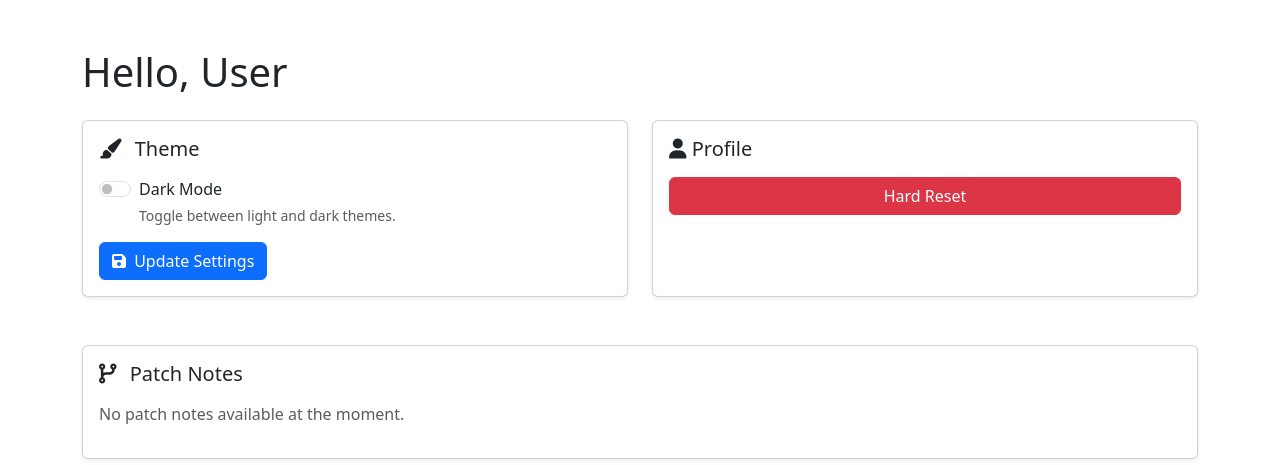
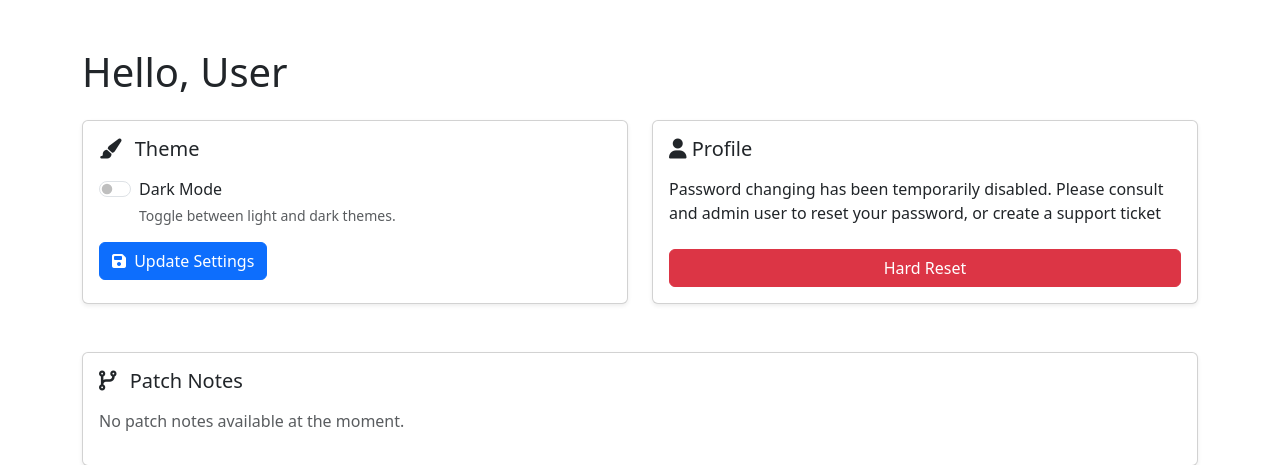
Before and after one commit to shr0m/StoreStash, a Flask app: page /settings in a window 1280 px wide. Shown: the part 56-521 px from the top of the page. Run offline with Flask 3, Linux system fonts and the light colour scheme; the visitor is signed in with stand-in values (Sample User, id 1); data that the repository does not hold is empty.

Commit message:
Temp change pass edit

```diff
--- a/templates/settings.html
+++ b/templates/settings.html
@@ -142,6 +142,7 @@
                 <i class="fa-solid fa-user"></i> Profile
               </h2>
               <div class="d-grid gap-2">
+                <p>Password changing has been temporarily disabled. Please consult and admin user to reset your password, or create a support ticket</p>
                 <!--<button
                   type="button"
                   class="btn btn-outline-secondary"
```
